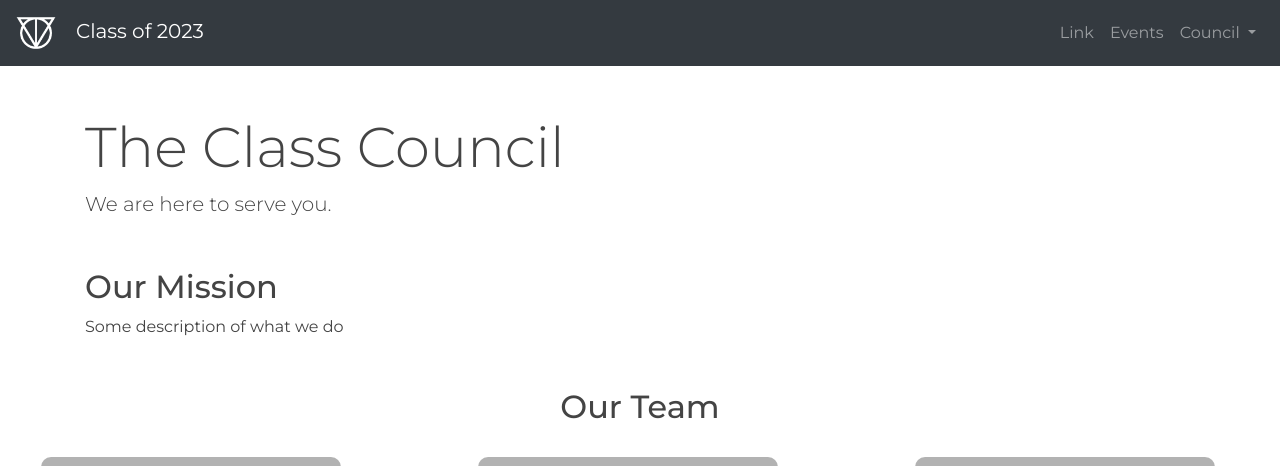
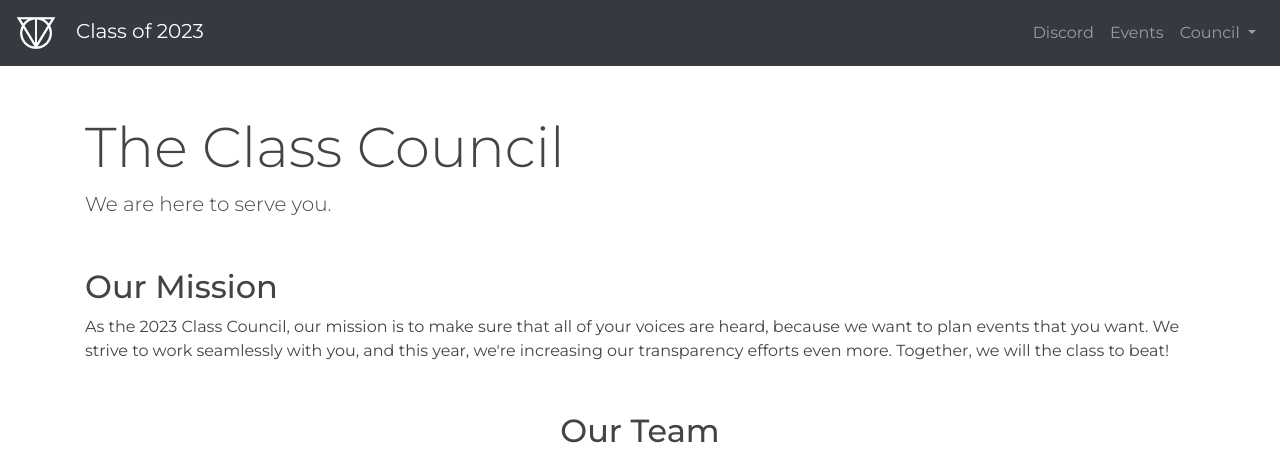
Before and after one commit to Rushilwiz/tj2023, a Django app: page /council/ in a window 1280 px wide. Shown: the top 466 px of the page. Run offline with Django 3.2, Linux system fonts and the light colour scheme; parts of the project's set-up code (start-up, migrations or seed data) failed here and were passed over; some libraries are stand-ins or nearby versions; some web fonts are replaced.

Commit message:
Fixed Minor Mistakes

```diff
--- a/pages/templates/pages/base.html
+++ b/pages/templates/pages/base.html
@@ -28,7 +28,7 @@
             <div class="collapse navbar-collapse" id="navbarLinks">
                 <ul class="navbar-nav ml-auto">
                     <li class="nav-item">
-                        <a class="nav-link" href="#">Link</a>
+                        <a class="nav-link" href="https://bit.ly/tj2023discord">Discord</a>
                     </li>
                     <li class="nav-item">
                         <a class="nav-link" href="{% url 'events' %}">Events</a>
@@ -40,8 +40,8 @@
                         <div class="dropdown-menu dropdown-menu-right" aria-labelledby="navbarDropdown">
                           <a class="dropdown-item" href="{% url 'council' %}">About us</a>
                           <a class="dropdown-item" href="{% url 'notes' %}">Our Meetings</a>
-                          <div class="dropdown-divider"></div>
-                          <a class="dropdown-item" href="{% url 'contact' %}">Contact Us</a>
+                          <!-- <div class="dropdown-divider"></div>
+                          <a class="dropdown-item" href="{% url 'contact' %}">Contact Us</a> -->
                         </div>
                     </li>
                 </ul>
--- a/pages/templates/pages/council.html
+++ b/pages/templates/pages/council.html
@@ -12,7 +12,7 @@
 <hr>
 <div class="container">
     <h2 class="display-6">Our Mission</h2>
-    <p>Some description of what we do</p>
+    <p>As the 2023 Class Council, our mission is to make sure that all of your voices are heard, because we want to plan events that you want. We strive to work seamlessly with you, and this year, we're increasing our transparency efforts even more. Together, we will the class to beat!</p>
 </div>
 <hr>
 <div class="council">
--- a/pages/templates/pages/index.html
+++ b/pages/templates/pages/index.html
@@ -36,7 +36,7 @@
       </div>
       <script>
       document.addEventListener("DOMContentLoaded", function(){
-        var thing = ({{ bar.money_raised }})/50000;
+        var thing = ({{ bar.money_raised }})/10000;
         thing = thing * 100;
         console.log(thing);
         width = 1;
@@ -45,10 +45,10 @@
             if (width < thing) {
                 width+=.25;
                 document.getElementById('bar').style.width = width + "%";
-                document.getElementById('bar').innerHTML = "$" + (width * 500)
+                document.getElementById('bar').innerHTML = "$" + (width * 100)
             } else {
                 document.getElementById('bar').style.width = thing + "%";
-                document.getElementById('bar').innerHTML = "$" + (thing * 500)
+                document.getElementById('bar').innerHTML = "$" + (thing * 100)
                 clearInterval(id);
             }
         }
```
